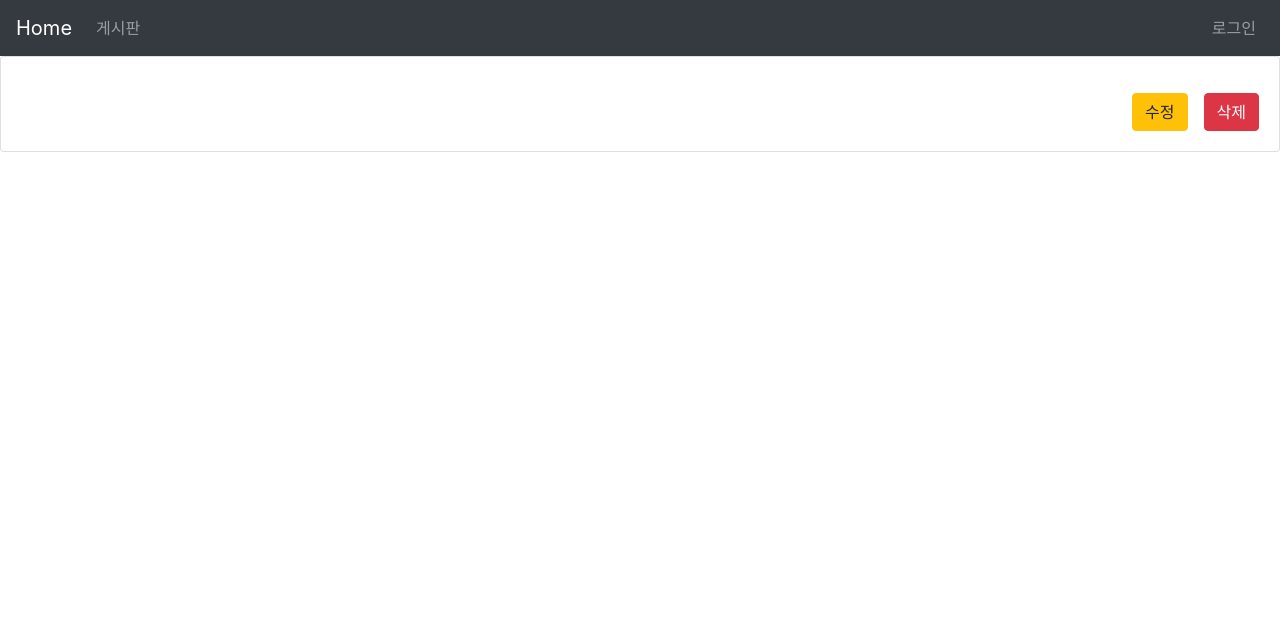
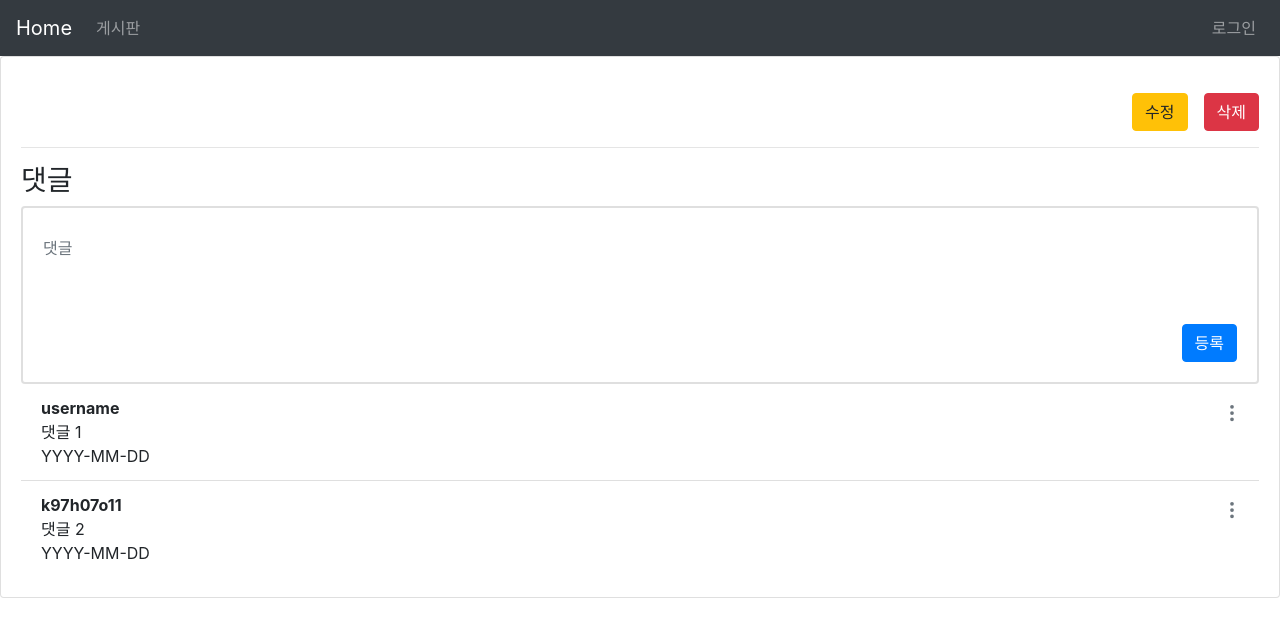
Before and after one commit to k97h07o11/board, a Vue app in the folder frontend/: page /view in a window 1280 px wide. Shown: the top 636 px of the page. Built offline with nearby package versions, Linux system fonts and the light colour scheme; no server answers.

Commit message:
:construction: 댓글 기능 UI 작업중

```diff
--- a/frontend/src/plugins/bootstrap-vue.js
+++ b/frontend/src/plugins/bootstrap-vue.js
@@ -1,7 +1,8 @@
 import Vue from "vue";
 
-import BootstrapVue from "bootstrap-vue";
+import { BootstrapVue, BootstrapVueIcons } from "bootstrap-vue";
 import "bootstrap/dist/css/bootstrap.min.css";
 import "bootstrap-vue/dist/bootstrap-vue.css";
 
 Vue.use(BootstrapVue);
+Vue.use(BootstrapVueIcons);
--- a/frontend/src/views/article/ArticleView.vue
+++ b/frontend/src/views/article/ArticleView.vue
@@ -1,6 +1,6 @@
 <template>
   <div>
-    <b-card :title="title">
+    <b-card :title="title" title-tag="h2">
       <b-card-text>
         {{ content }}
       </b-card-text>
@@ -10,6 +10,51 @@
           수정
         </b-button>
         <b-button variant="danger" @click="deleteArticle">삭제</b-button>
+      </div>
+
+      <hr />
+
+      <div>
+        <h3>댓글</h3>
+
+        <b-card class="border-2">
+          <div class="font-weight-bold mb-2">{{ getUser }}</div>
+
+          <b-form-textarea
+            id="comment"
+            v-model="newComment"
+            placeholder="댓글"
+            rows="3"
+            max-rows="10"
+            maxlength="3000"
+            class="border-0 p-0 shadow-none mb-3"
+          ></b-form-textarea>
+
+          <div class="clearfix">
+            <b-button variant="primary" class="float-right">등록</b-button>
+          </div>
+        </b-card>
+
+        <b-list-group flush>
+          <b-list-group-item v-for="comment in comments" :key="comment.id">
+            <div class="font-weight-bold">{{ comment.username }}</div>
+            <div>{{ comment.content }}</div>
+            <div>{{ comment.createdDate }}</div>
+            <b-dropdown
+              right
+              variant="link"
+              toggle-class="text-decoration-none shadow-none p-0"
+              no-caret
+              class="position-absolute top-0 end-0 mt-3 mr-3"
+            >
+              <template #button-content>
+                <b-icon icon="three-dots-vertical" variant="secondary"></b-icon>
+              </template>
+              <b-dropdown-item href="#">수정</b-dropdown-item>
+              <b-dropdown-item href="#">삭제</b-dropdown-item>
+            </b-dropdown>
+          </b-list-group-item>
+        </b-list-group>
       </div>
     </b-card>
   </div>
@@ -27,6 +72,21 @@ export default {
       title: null,
       content: null,
       writerId: null,
+      newComment: "",
+      comments: [
+        {
+          content: "댓글 1",
+          userId: 1,
+          username: "username",
+          createdDate: "YYYY-MM-DD",
+        },
+        {
+          content: "댓글 2",
+          userId: 2,
+          username: "k97h07o11",
+          createdDate: "YYYY-MM-DD",
+        },
+      ],
     };
   },
   computed: {
@@ -70,4 +130,16 @@ export default {
 .gap-3 {
   gap: 1rem !important;
 }
+
+.border-2 {
+  border-width: 2px;
+}
+
+.top-0 {
+  top: 0 !important;
+}
+
+.end-0 {
+  right: 0 !important;
+}
 </style>
```
